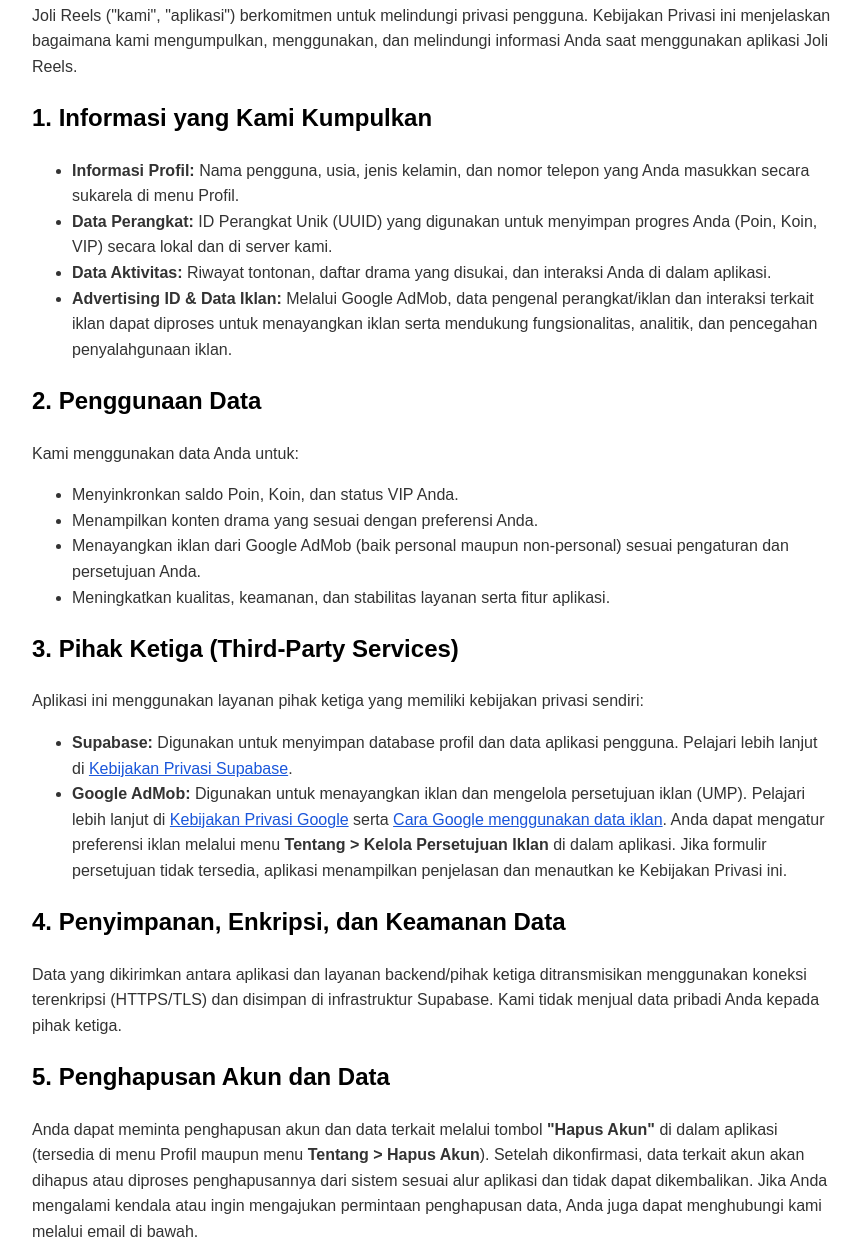
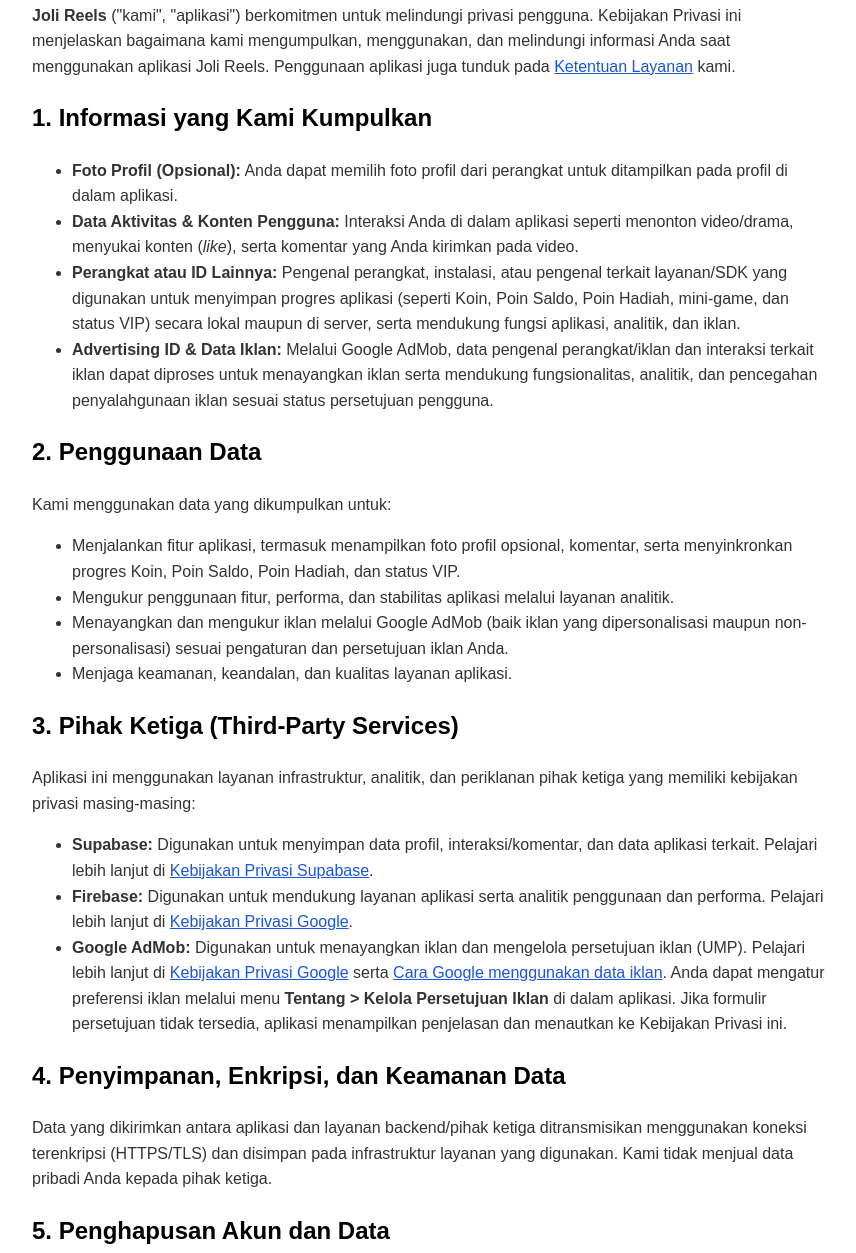
Before and after one commit to mashadipatikab-hub/joli-reels-privacy, a plain HTML site: page index.html in a window 1280 px wide. Shown: the part 165-1418 px from the top of the page, without its empty margins (208-1064 px from the left). Drawn offline with Linux system fonts and the light colour scheme.

Commit message:
Revise privacy policy and data handling details
Updated privacy policy to include optional profile photo and clarify data usage and third-party services.

```diff
--- a/index.html
+++ b/index.html
@@ -16,37 +16,38 @@
     <h1>Kebijakan Privasi Joli Reels</h1>
     <p class="last-updated">Terakhir diperbarui: 25 November 2026</p>
 
-    <p>Joli Reels ("kami", "aplikasi") berkomitmen untuk melindungi privasi pengguna. Kebijakan Privasi ini menjelaskan bagaimana kami mengumpulkan, menggunakan, dan melindungi informasi Anda saat menggunakan aplikasi Joli Reels.</p>
+    <p><strong>Joli Reels</strong> ("kami", "aplikasi") berkomitmen untuk melindungi privasi pengguna. Kebijakan Privasi ini menjelaskan bagaimana kami mengumpulkan, menggunakan, dan melindungi informasi Anda saat menggunakan aplikasi Joli Reels. Penggunaan aplikasi juga tunduk pada <a href="https://mashadipatikab-hub.github.io/joli-reels-terms/" target="_blank" rel="noopener noreferrer">Ketentuan Layanan</a> kami.</p>
 
     <h2>1. Informasi yang Kami Kumpulkan</h2>
     <ul>
-        <li><strong>Informasi Profil:</strong> Nama pengguna, usia, jenis kelamin, dan nomor telepon yang Anda masukkan secara sukarela di menu Profil.</li>
-        <li><strong>Data Perangkat:</strong> ID Perangkat Unik (UUID) yang digunakan untuk menyimpan progres Anda (Poin, Koin, VIP) secara lokal dan di server kami.</li>
-        <li><strong>Data Aktivitas:</strong> Riwayat tontonan, daftar drama yang disukai, dan interaksi Anda di dalam aplikasi.</li>
-        <li><strong>Advertising ID &amp; Data Iklan:</strong> Melalui Google AdMob, data pengenal perangkat/iklan dan interaksi terkait iklan dapat diproses untuk menayangkan iklan serta mendukung fungsionalitas, analitik, dan pencegahan penyalahgunaan iklan.</li>
+        <li><strong>Foto Profil (Opsional):</strong> Anda dapat memilih foto profil dari perangkat untuk ditampilkan pada profil di dalam aplikasi.</li>
+        <li><strong>Data Aktivitas & Konten Pengguna:</strong> Interaksi Anda di dalam aplikasi seperti menonton video/drama, menyukai konten (<em>like</em>), serta komentar yang Anda kirimkan pada video.</li>
+        <li><strong>Perangkat atau ID Lainnya:</strong> Pengenal perangkat, instalasi, atau pengenal terkait layanan/SDK yang digunakan untuk menyimpan progres aplikasi (seperti Koin, Poin Saldo, Poin Hadiah, mini-game, dan status VIP) secara lokal maupun di server, serta mendukung fungsi aplikasi, analitik, dan iklan.</li>
+        <li><strong>Advertising ID & Data Iklan:</strong> Melalui Google AdMob, data pengenal perangkat/iklan dan interaksi terkait iklan dapat diproses untuk menayangkan iklan serta mendukung fungsionalitas, analitik, dan pencegahan penyalahgunaan iklan sesuai status persetujuan pengguna.</li>
     </ul>
 
     <h2>2. Penggunaan Data</h2>
-    <p>Kami menggunakan data Anda untuk:</p>
+    <p>Kami menggunakan data yang dikumpulkan untuk:</p>
     <ul>
-        <li>Menyinkronkan saldo Poin, Koin, dan status VIP Anda.</li>
-        <li>Menampilkan konten drama yang sesuai dengan preferensi Anda.</li>
-        <li>Menayangkan iklan dari Google AdMob (baik personal maupun non-personal) sesuai pengaturan dan persetujuan Anda.</li>
-        <li>Meningkatkan kualitas, keamanan, dan stabilitas layanan serta fitur aplikasi.</li>
+        <li>Menjalankan fitur aplikasi, termasuk menampilkan foto profil opsional, komentar, serta menyinkronkan progres Koin, Poin Saldo, Poin Hadiah, dan status VIP.</li>
+        <li>Mengukur penggunaan fitur, performa, dan stabilitas aplikasi melalui layanan analitik.</li>
+        <li>Menayangkan dan mengukur iklan melalui Google AdMob (baik iklan yang dipersonalisasi maupun non-personalisasi) sesuai pengaturan dan persetujuan iklan Anda.</li>
+        <li>Menjaga keamanan, keandalan, dan kualitas layanan aplikasi.</li>
     </ul>
 
     <h2>3. Pihak Ketiga (Third-Party Services)</h2>
-    <p>Aplikasi ini menggunakan layanan pihak ketiga yang memiliki kebijakan privasi sendiri:</p>
+    <p>Aplikasi ini menggunakan layanan infrastruktur, analitik, dan periklanan pihak ketiga yang memiliki kebijakan privasi masing-masing:</p>
     <ul>
-        <li><strong>Supabase:</strong> Digunakan untuk menyimpan database profil dan data aplikasi pengguna. Pelajari lebih lanjut di <a href="https://supabase.com/privacy" target="_blank" rel="noopener noreferrer">Kebijakan Privasi Supabase</a>.</li>
-        <li><strong>Google AdMob:</strong> Digunakan untuk menayangkan iklan dan mengelola persetujuan iklan (UMP). Pelajari lebih lanjut di <a href="https://policies.google.com/privacy" target="_blank" rel="noopener noreferrer">Kebijakan Privasi Google</a> serta <a href="https://policies.google.com/technologies/ads" target="_blank" rel="noopener noreferrer">Cara Google menggunakan data iklan</a>. Anda dapat mengatur preferensi iklan melalui menu <strong>Tentang &gt; Kelola Persetujuan Iklan</strong> di dalam aplikasi. Jika formulir persetujuan tidak tersedia, aplikasi menampilkan penjelasan dan menautkan ke Kebijakan Privasi ini.</li>
+        <li><strong>Supabase:</strong> Digunakan untuk menyimpan data profil, interaksi/komentar, dan data aplikasi terkait. Pelajari lebih lanjut di <a href="https://supabase.com/privacy" target="_blank" rel="noopener noreferrer">Kebijakan Privasi Supabase</a>.</li>
+        <li><strong>Firebase:</strong> Digunakan untuk mendukung layanan aplikasi serta analitik penggunaan dan performa. Pelajari lebih lanjut di <a href="https://policies.google.com/privacy" target="_blank" rel="noopener noreferrer">Kebijakan Privasi Google</a>.</li>
+        <li><strong>Google AdMob:</strong> Digunakan untuk menayangkan iklan dan mengelola persetujuan iklan (UMP). Pelajari lebih lanjut di <a href="https://policies.google.com/privacy" target="_blank" rel="noopener noreferrer">Kebijakan Privasi Google</a> serta <a href="https://policies.google.com/technologies/ads" target="_blank" rel="noopener noreferrer">Cara Google menggunakan data iklan</a>. Anda dapat mengatur preferensi iklan melalui menu <strong>Tentang > Kelola Persetujuan Iklan</strong> di dalam aplikasi. Jika formulir persetujuan tidak tersedia, aplikasi menampilkan penjelasan dan menautkan ke Kebijakan Privasi ini.</li>
     </ul>
 
     <h2>4. Penyimpanan, Enkripsi, dan Keamanan Data</h2>
-    <p>Data yang dikirimkan antara aplikasi dan layanan backend/pihak ketiga ditransmisikan menggunakan koneksi terenkripsi (HTTPS/TLS) dan disimpan di infrastruktur Supabase. Kami tidak menjual data pribadi Anda kepada pihak ketiga.</p>
+    <p>Data yang dikirimkan antara aplikasi dan layanan backend/pihak ketiga ditransmisikan menggunakan koneksi terenkripsi (HTTPS/TLS) dan disimpan pada infrastruktur layanan yang digunakan. Kami tidak menjual data pribadi Anda kepada pihak ketiga.</p>
 
     <h2>5. Penghapusan Akun dan Data</h2>
-    <p>Anda dapat meminta penghapusan akun dan data terkait melalui tombol <strong>"Hapus Akun"</strong> di dalam aplikasi (tersedia di menu Profil maupun menu <strong>Tentang &gt; Hapus Akun</strong>). Setelah dikonfirmasi, data terkait akun akan dihapus atau diproses penghapusannya dari sistem sesuai alur aplikasi dan tidak dapat dikembalikan. Jika Anda mengalami kendala atau ingin mengajukan permintaan penghapusan data, Anda juga dapat menghubungi kami melalui email di bawah.</p>
+    <p>Meskipun aplikasi tidak mewajibkan pendaftaran akun konvensional, Anda dapat menghapus data profil dan progres terkait melalui menu penghapusan di dalam aplikasi (tersedia di menu Profil maupun menu <strong>Tentang > Hapus Akun</strong>). Setelah dikonfirmasi, data terkait dihapus atau diproses penghapusannya dari sistem sesuai alur aplikasi dan tidak dapat dikembalikan. Jika Anda mengalami kendala atau ingin mengajukan permintaan terkait data Anda, silakan hubungi kami melalui email di bawah.</p>
 
     <h2>6. Privasi Anak-anak</h2>
     <p>Aplikasi ini tidak ditujukan untuk anak-anak di bawah usia 13 tahun. Kami tidak dengan sengaja mengumpulkan informasi pribadi dari anak-anak.</p>
```
